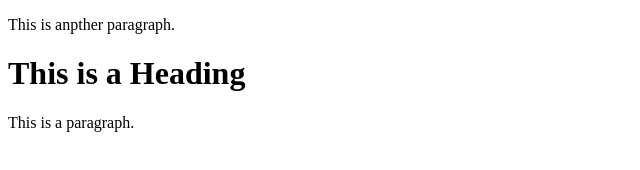
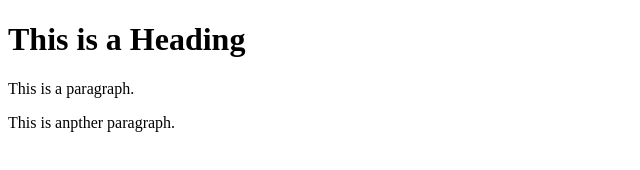
Before and after one commit to UbongJacob/learning-git, a plain HTML site: page index.html in a window 1280 px wide. Shown: the whole page, without its empty margins (0-640 px from the left). Drawn offline with Linux system fonts and the light colour scheme.

Commit message:
Update index.html

```diff
--- a/index.html
+++ b/index.html
@@ -3,10 +3,9 @@
 <head>
 <title>Page Title</title>
 </head>
-<body></body>
-<p>This is anpther paragraph.</p>
 <body>
   <h1>This is  a Heading</h1>
   <p>This is a paragraph.</p>
+  <p>This is anpther paragraph.</p>
 </body>
 </html>
```
